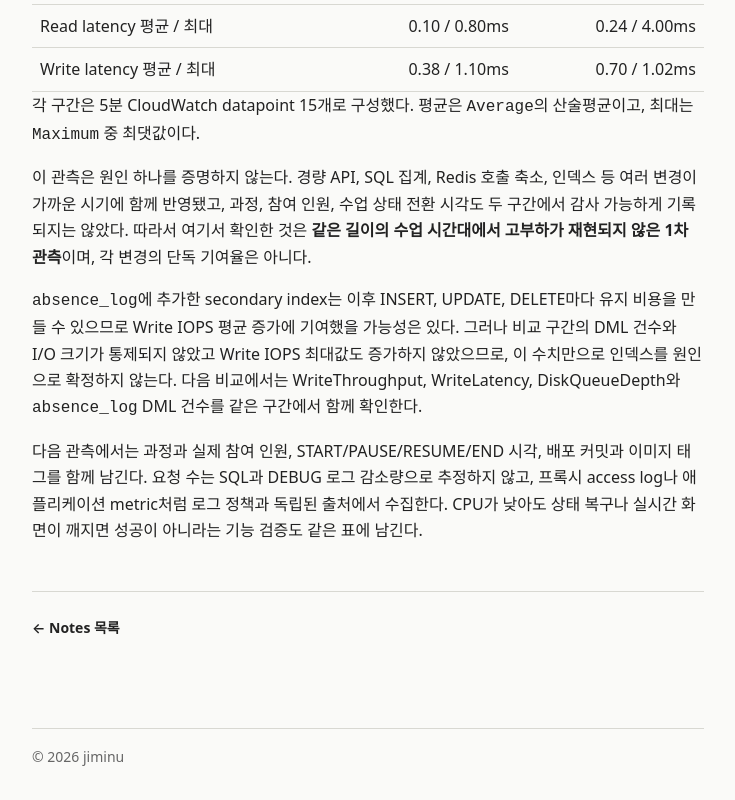
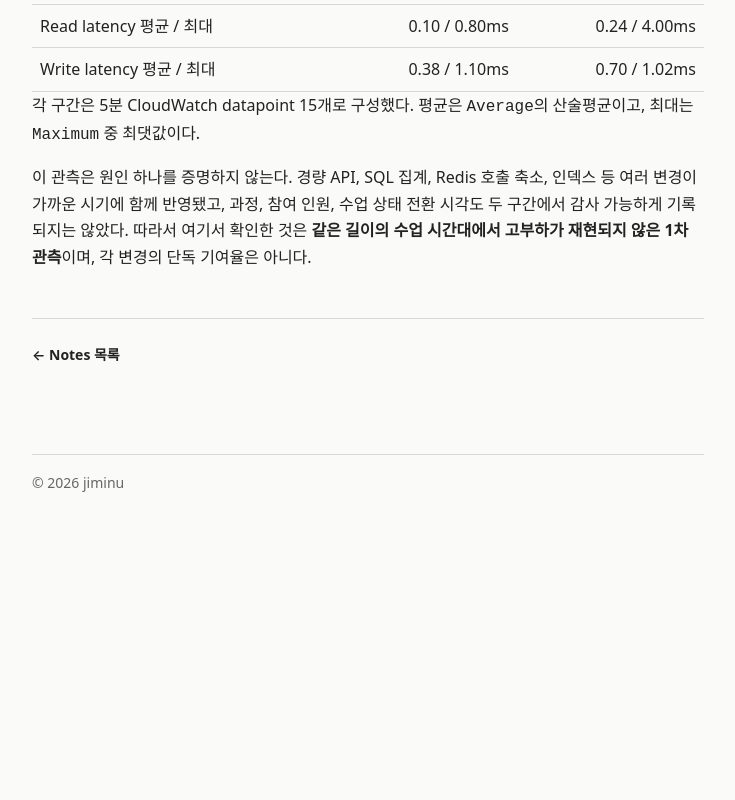
Before and after one commit to jiminu/jiminu.github.io, an Astro site: page /notes/rds-cpu-high-with-low-io in a window 1280 px wide. Shown: the part 3275-4075 px from the top of the page, without its empty margins (272-1007 px from the left). After the commit the page ends 3801 px from the top, so only its background shows below. Built offline with nearby package versions, Linux system fonts and the light colour scheme; Astro itself is replaced by a stand-in of ours; some packages are replaced by stand-ins of ours.

Commit message:
Refine RDS CPU high with low IO notes
Removed unnecessary explanations and observations regarding the secondary index and its impact on Write IOPS. Updated the notes to focus on future observations and data collection methods.

```diff
--- a/src/content/notes/rds-cpu-high-with-low-io.md
+++ b/src/content/notes/rds-cpu-high-with-low-io.md
@@ -96,14 +96,3 @@ datapoint 비교를 대체하지 않는다.
 가까운 시기에 함께 반영됐고, 과정, 참여 인원, 수업 상태 전환 시각도 두 구간에서 감사 가능하게
 기록되지는 않았다. 따라서 여기서 확인한 것은 **같은 길이의 수업 시간대에서 고부하가 재현되지
 않은 1차 관측**이며, 각 변경의 단독 기여율은 아니다.
-
-`absence_log`에 추가한 secondary index는 이후 INSERT, UPDATE, DELETE마다 유지 비용을 만들 수
-있으므로 Write IOPS 평균 증가에 기여했을 가능성은 있다. 그러나 비교 구간의 DML 건수와 I/O 크기가
-통제되지 않았고 Write IOPS 최대값도 증가하지 않았으므로, 이 수치만으로 인덱스를 원인으로 확정하지
-않는다. 다음 비교에서는 WriteThroughput, WriteLatency, DiskQueueDepth와 `absence_log` DML 건수를
-같은 구간에서 함께 확인한다.
-
-다음 관측에서는 과정과 실제 참여 인원, START/PAUSE/RESUME/END 시각, 배포 커밋과 이미지 태그를
-함께 남긴다. 요청 수는 SQL과 DEBUG 로그 감소량으로 추정하지 않고, 프록시 access log나 애플리케이션
-metric처럼 로그 정책과 독립된 출처에서 수집한다. CPU가 낮아도 상태 복구나 실시간 화면이 깨지면
-성공이 아니라는 기능 검증도 같은 표에 남긴다.
```
